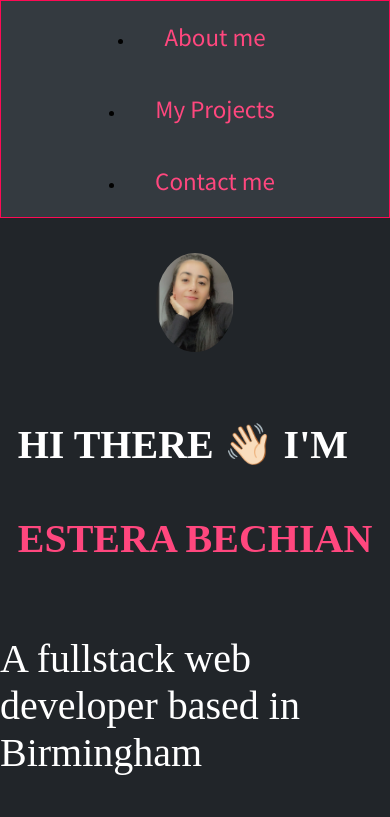
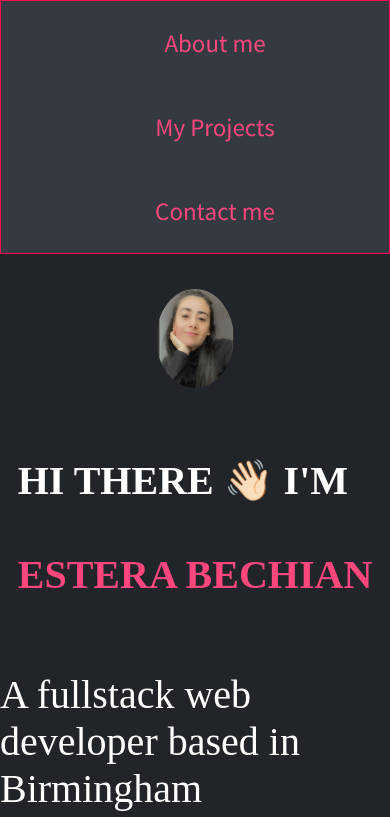
Before and after one commit to estera09-ux/my-portfolio-project, a plain HTML site: page index.html in a window 390 px wide. Shown: the top 817 px of the page. Drawn offline with Linux system fonts and the light colour scheme.

Commit message:
completed the Reademe file, changed the screenshots

```diff
--- a/assets/css/styles.css
+++ b/assets/css/styles.css
@@ -11,11 +11,13 @@ body {
   margin: 0;
 }
 /* the navbar  */
+
 .nav-container {
   background-color: var(--onyx);
   display: flex;
   flex-direction: row;
   justify-content: flex-end;
+
   border: solid 1px var(--radical-red);
 }
 
@@ -24,7 +26,6 @@ body {
   display: flex;
   flex-direction: row;
   align-items: center;
-  margin: 10px;
   padding: 10px 20px;
   font-size: 25px;
   text-decoration: none;
@@ -32,13 +33,14 @@ body {
   color: var(--french-rose);
 }
 
+/* the  effect for the links */
 .link:hover {
   color: #fff;
 }
-.header .nav-container,
-ul {
-  text-decoration: none;
-  margin: 0;
+
+/* to remove the bullets within the navbar */
+.header .nav-container ul {
+  list-style-type: none;
 }
 
 .main-container {
@@ -46,7 +48,7 @@ ul {
   display: flex;
   flex-direction: column;
   align-items: flex-start;
-  height: 600px;
+  height: 700px;
 }
 
 /* the styling for the main content */
@@ -146,6 +148,7 @@ h3 {
 }
 #contact h2 {
   color: #fff;
+  letter-spacing: 2px;
 }
 
 .icon ul {
@@ -173,6 +176,7 @@ h3 {
 .footer h2 {
   font-size: 20px;
   color: #fff;
+  letter-spacing: 2px;
 }
 
 @media screen and (max-width: 576px) {
@@ -191,6 +195,11 @@ h3 {
     flex-direction: column;
     align-items: center;
   }
+
+  .nav-container {
+    margin: 0px;
+    padding: 0px;
+  }
 }
 
 .fa-github,
```
Also changed, not shown: assets/css/images/screenshots/mobile.png (added), assets/css/images/screenshots/view-port.png (added), assets/css/images/screenshots/website.png (deleted), 1 other file.
